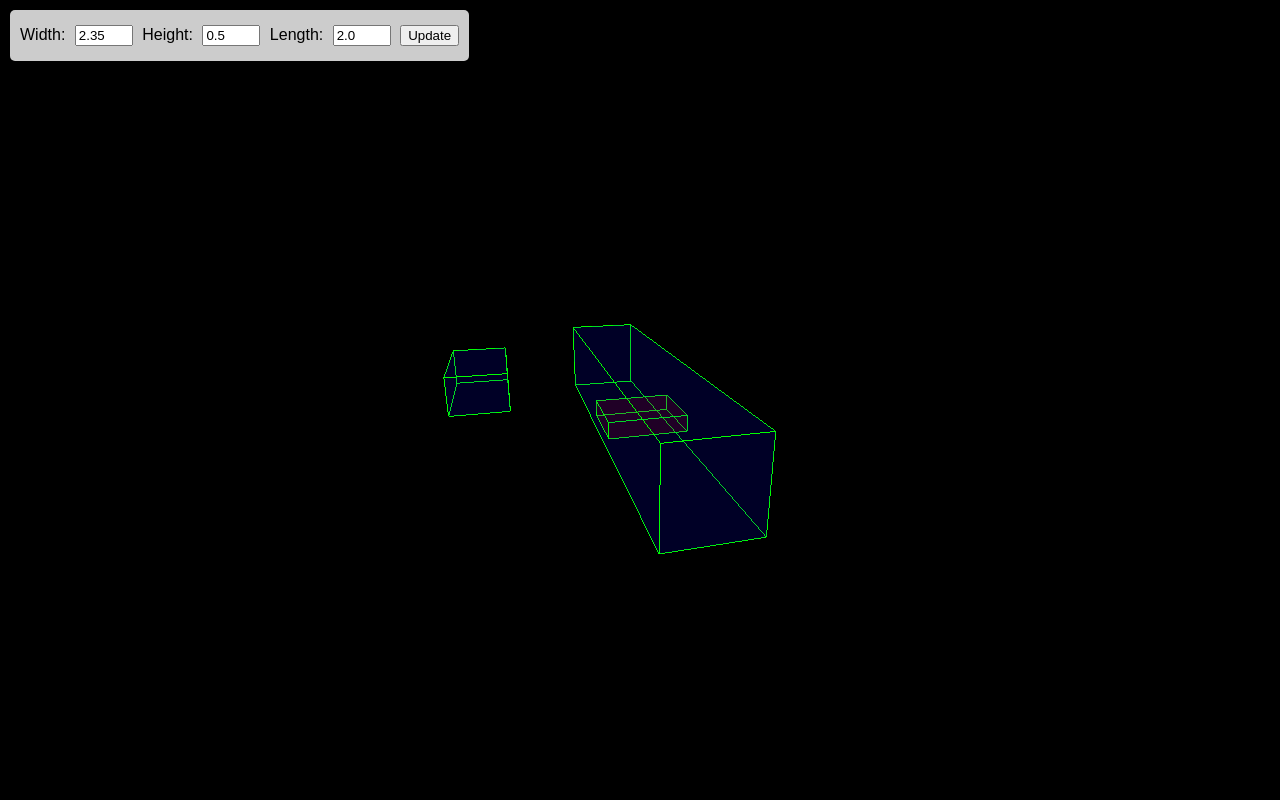
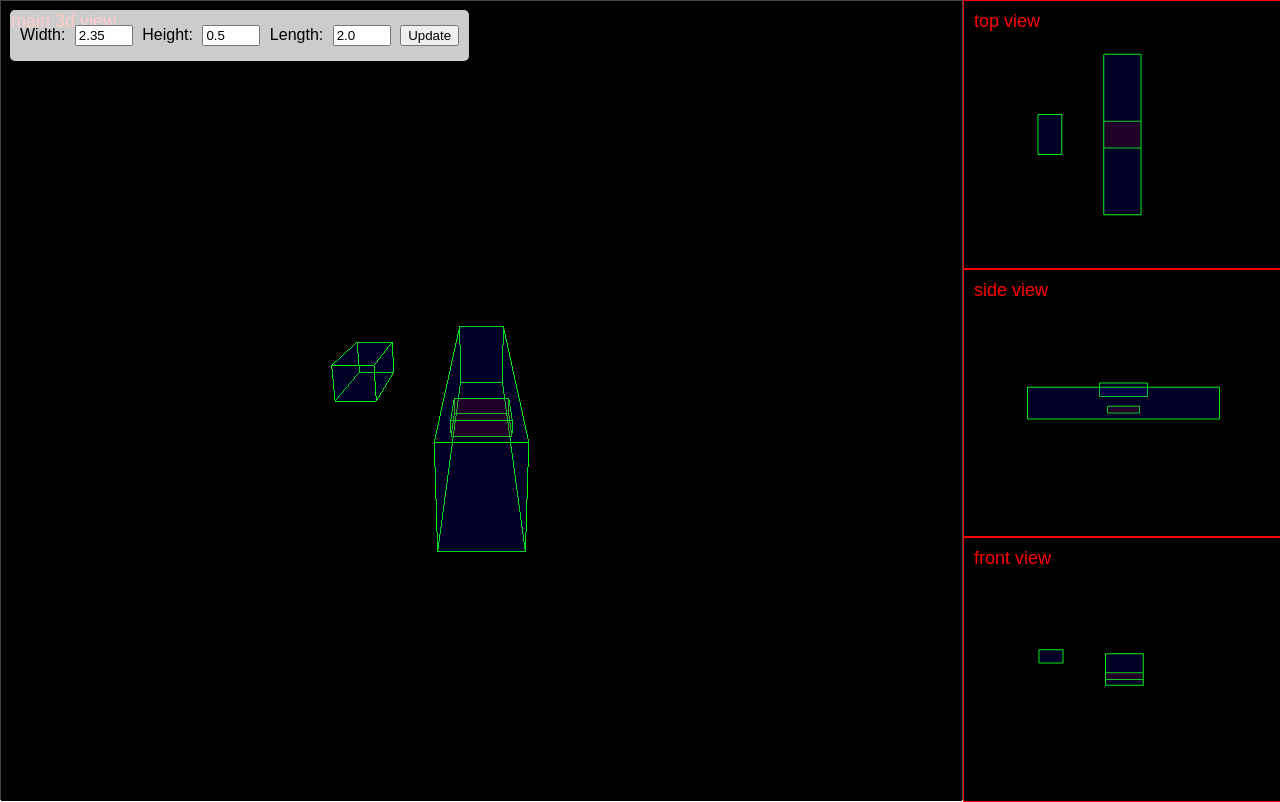
Before and after one commit to alsception/stiegl, a website: page index.html in a window 1280 px wide. Drawn offline with nearby package versions, Linux system fonts and the light colour scheme; animation ran at ten frames a second.

Commit message:
added multiple views

```diff
--- a/app.js
+++ b/app.js
@@ -3,17 +3,111 @@ import { OrbitControls } from "./js/OrbitControls.js";
 
 window.updateCuboidSize = updateCuboidSize;
 
+// Create a container for the whole layout
+const container = document.createElement('div');
+container.style.display = 'flex';
+container.style.width = '100%';
+container.style.height = '100vh';
+container.style.backgroundColor = '#222';
+document.body.style.margin = '0';
+document.body.style.padding = '0';
+document.body.style.overflow = 'hidden';
+document.body.appendChild(container);
+
+// Left container for main view
+const mainViewContainer = document.createElement('div');
+mainViewContainer.style.flex = '3';
+mainViewContainer.style.position = 'relative';
+mainViewContainer.style.border = '1px solid #444';
+container.appendChild(mainViewContainer);
+
+// Right container for orthographic views
+const orthoViewsContainer = document.createElement('div');
+orthoViewsContainer.style.flex = '1';
+orthoViewsContainer.style.display = 'flex';
+orthoViewsContainer.style.flexDirection = 'column';
+container.appendChild(orthoViewsContainer);
+
+// Create containers for each orthographic view
+const topViewContainer = createOrthoViewContainer("top view");
+const sideViewContainer = createOrthoViewContainer("side view");
+const frontViewContainer = createOrthoViewContainer("front view");
+
+orthoViewsContainer.appendChild(topViewContainer);
+orthoViewsContainer.appendChild(sideViewContainer);
+orthoViewsContainer.appendChild(frontViewContainer);
+
+// Function to create orthographic view containers
+function createOrthoViewContainer(title) {
+    const viewContainer = document.createElement('div');
+    viewContainer.style.flex = '1';
+    viewContainer.style.position = 'relative';
+    viewContainer.style.border = '1px solid #f00';
+
+    const label = document.createElement('div');
+    label.textContent = title;
+    label.style.position = 'absolute';
+    label.style.top = '10px';
+    label.style.left = '10px';
+    label.style.color = '#f00';
+    label.style.fontFamily = 'Arial, sans-serif';
+    label.style.fontSize = '18px';
+    label.style.zIndex = '10';
+
+    viewContainer.appendChild(label);
+    return viewContainer;
+}
+
+// Create main view label
+const mainViewLabel = document.createElement('div');
+mainViewLabel.textContent = "main 3d view";
+mainViewLabel.style.position = 'absolute';
+mainViewLabel.style.top = '10px';
+mainViewLabel.style.left = '10px';
+mainViewLabel.style.color = '#f00';
+mainViewLabel.style.fontFamily = 'Arial, sans-serif';
+mainViewLabel.style.fontSize = '18px';
+mainViewLabel.style.zIndex = '10';
+mainViewContainer.appendChild(mainViewLabel);
+
 // Scene and Renderer Setup
 const scene = new THREE.Scene();
 const camera = new THREE.PerspectiveCamera(75, window.innerWidth / window.innerHeight, 0.1, 1000);
+
+// Main renderer
 const renderer = new THREE.WebGLRenderer();
+renderer.setSize(mainViewContainer.offsetWidth, mainViewContainer.offsetHeight);
+mainViewContainer.appendChild(renderer.domElement);
 
-renderer.setSize(window.innerWidth, window.innerHeight);
-document.body.appendChild(renderer.domElement);
+// Orthographic renderers
+const topRenderer = new THREE.WebGLRenderer({ antialias: true });
+topRenderer.setSize(topViewContainer.offsetWidth, topViewContainer.offsetHeight);
+topViewContainer.appendChild(topRenderer.domElement);
+
+const sideRenderer = new THREE.WebGLRenderer({ antialias: true });
+sideRenderer.setSize(sideViewContainer.offsetWidth, sideViewContainer.offsetHeight);
+sideViewContainer.appendChild(sideRenderer.domElement);
+
+const frontRenderer = new THREE.WebGLRenderer({ antialias: true });
+frontRenderer.setSize(frontViewContainer.offsetWidth, frontViewContainer.offsetHeight);
+frontViewContainer.appendChild(frontRenderer.domElement);
+
+// Cameras for different views
+const topCamera = new THREE.OrthographicCamera(-10, 10, 10, -10, 0.1, 100);
+topCamera.position.set(0, 20, 0);
+topCamera.lookAt(0, 0, 0);
+
+const sideCamera = new THREE.OrthographicCamera(-10, 10, 10, -10, 0.1, 100);
+sideCamera.position.set(20, 0, 0);
+sideCamera.lookAt(0, 0, 0);
+
+const frontCamera = new THREE.OrthographicCamera(-10, 10, 10, -10, 0.1, 100);
+frontCamera.position.set(0, 0, 20);
+frontCamera.lookAt(0, 0, 0);
 
 // OrbitControls for interaction
 const controls = new OrbitControls(camera, renderer.domElement);
-controls.enableDamping = true; // Smooth movement
+controls.enableDamping = true;
 controls.dampingFactor = 0.05;
 controls.screenSpacePanning = false;
 controls.minDistance = 5;
@@ -99,10 +193,7 @@ function updateCuboidSize() {
     dimensions.insideCuboid.height = newHeight;
     dimensions.insideCuboid.depth = newDepth;
 
-    // Remove old inside cuboid
     group.remove(insideCuboid);
-
-    // Create a new one with updated dimensions
     insideCuboid = createCuboid(dimensions.insideCuboid, materialRedTransparent, {
         x: dimensions.biggerCuboid.width / 2 - dimensions.insideCuboid.width / 2,
         y: -dimensions.insideCuboid.height,
@@ -113,11 +204,27 @@ function updateCuboidSize() {
     doesCuboidFit(dimensions.insideCuboid, dimensions.biggerCuboid);
 }
 
+// Handle window resize
+window.addEventListener('resize', () => {
+    // Update main camera aspect ratio
+    camera.aspect = mainViewContainer.offsetWidth / mainViewContainer.offsetHeight;
+    camera.updateProjectionMatrix();
+
+    // Resize renderers
+    renderer.setSize(mainViewContainer.offsetWidth, mainViewContainer.offsetHeight);
+    topRenderer.setSize(topViewContainer.offsetWidth, topViewContainer.offsetHeight);
+    sideRenderer.setSize(sideViewContainer.offsetWidth, sideViewContainer.offsetHeight);
+    frontRenderer.setSize(frontViewContainer.offsetWidth, frontViewContainer.offsetHeight);
+});
+
 // Animation Loop
 function animate() {
     requestAnimationFrame(animate);
-    group.rotation.y += 0.005;
+    //group.rotation.y += 0.005;
     controls.update();
     renderer.render(scene, camera);
+    topRenderer.render(scene, topCamera);
+    sideRenderer.render(scene, sideCamera);
+    frontRenderer.render(scene, frontCamera);
 }
 animate();
--- a/index.html
+++ b/index.html
@@ -13,6 +13,7 @@
             background: rgba(255, 255, 255, 0.8);
             padding: 10px;
             border-radius: 5px;
+            z-index: 1000;
         }
         input { margin: 5px; width: 50px; }
     </style>
```
